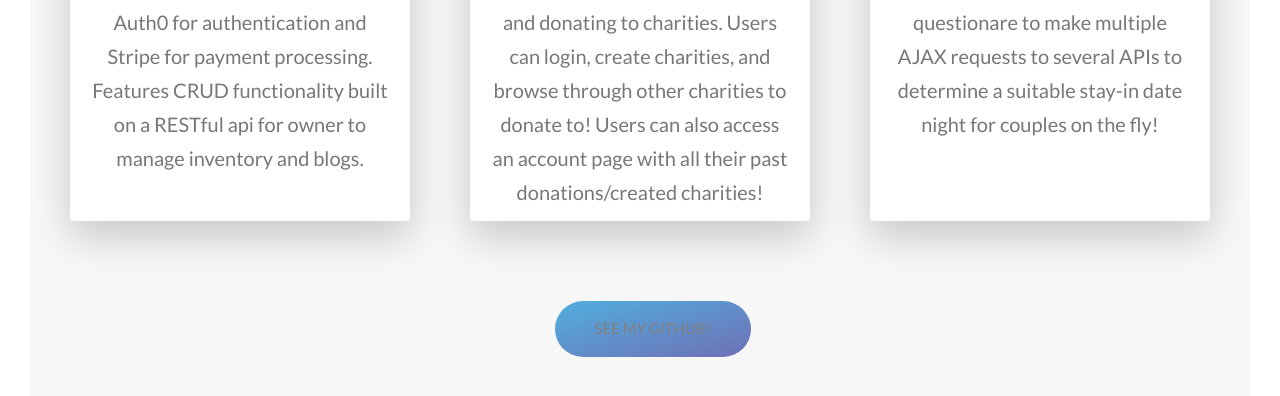
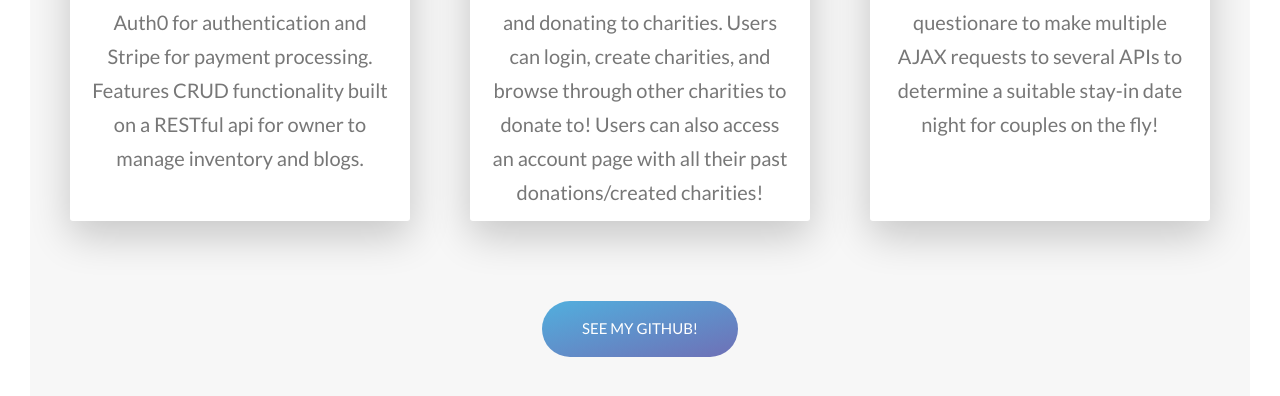
Before and after one commit to Anierva95/PortfolioPage, a website: page index.html in a window 1280 px wide. Shown: the part 2861-3257 px from the top of the page. Drawn offline with nearby package versions, Linux system fonts and the light colour scheme.

Commit message:
fixed button animation for projects section

```diff
--- a/index.html
+++ b/index.html
@@ -238,10 +238,9 @@
                 </div>
             </div>
         </div>
-        <a href="https://github.com/Anierva95" class="btn btn__projects" target="_blank">See My Github!</a>
-    </div>
-    </div>
-
+        <div class="u-center-text">
+            <a href="https://github.com/Anierva95" class="btn btn--color" target="_blank">See My Github!</a>
+        </div>
 </section>
 
     <!-- <section class="grid-test">
--- a/sass/components/_button.scss
+++ b/sass/components/_button.scss
@@ -62,12 +62,43 @@
         transform: scaleX(1.4) scaleY(1.6);
         opacity: 0;
     }
-    &__projects {
-        left: 43%;
+    &--color {
         color: whitesmoke;
         background-image: linear-gradient(
             to bottom right,
             $color-primary,
             $color-secondary);
+
+            &:link,
+            &:visited {
+                text-decoration: none;
+                text-transform: uppercase;
+                color: white;
+                border-radius: 10rem;
+                transition: all .2s;
+                position: relative;
+            }
+
+            &::after {
+                content: "";
+                display: inline-block;
+                height: 100%;
+                width: 100%;
+                border-radius: 10rem;
+                background-image: linear-gradient(
+                    to bottom right,
+                    $color-primary,
+                    $color-secondary);
+                position: absolute;
+                top: 0;
+                left: 0;
+                z-index: -1;
+                transition: all .4s;
+            }
+
+            &:hover::after {
+                transform: scaleX(1.4) scaleY(1.6);
+                opacity: 0;
+            }
     }
 }
```
Also changed, not shown: style.css.
